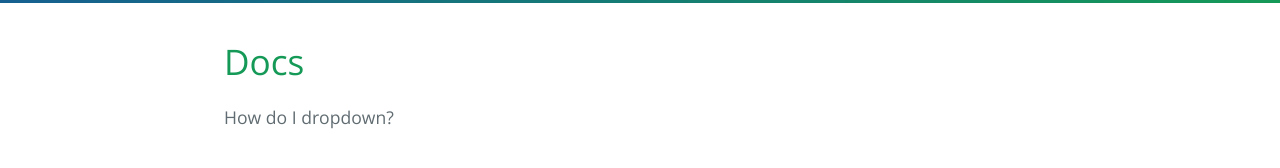
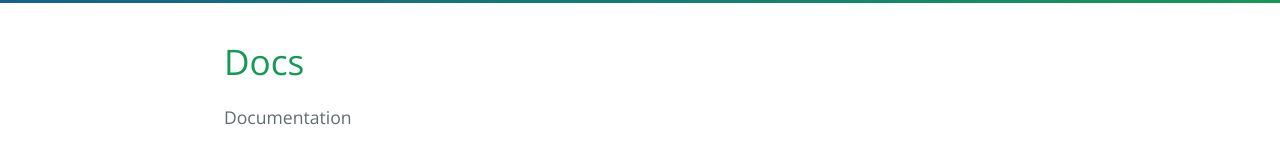
Before and after one commit to raeedalam/ras-lang, a Jekyll site: the page built from download.md, in a window 1280 px wide. Shown: the part 333-501 px from the top of the page. Built offline with Jekyll 4.4.1, drawn with Linux system fonts in a browser that asks for light colours.

Commit message:
Update download.md

```diff
--- a/download.md
+++ b/download.md
@@ -6,7 +6,20 @@ filename: download
 
 # Docs
 <details>
-<summary>How do I dropdown?</summary>
+<summary>Documentation</summary>
 <br>
-This is how you dropdown.
+<a href="print.md">Print<a>
+
+
+<a href="vars.md">Vars<a>
+
+<a href="while.md">While<a>
+
+<a href="each.md">For loop<a>
+
+<a href="func.md">Functions<a>
+
+<a href="input.md">Getting Input<a>
+
+<a href="if.md">If statements<a>
 </details>
```
